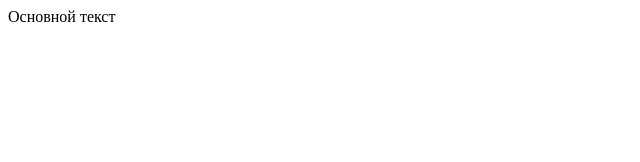
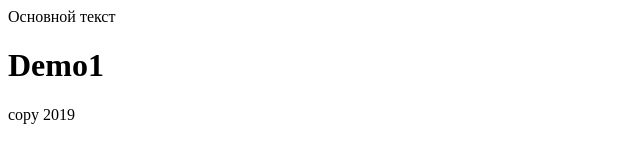
Before and after one commit to ShulaevIvan/git_last, a plain HTML site: page index.html in a window 1280 px wide. Shown: the whole page, without its empty margins (0-640 px from the left). Drawn offline with Linux system fonts and the light colour scheme.

Commit message:
footer added

```diff
--- a/index.html
+++ b/index.html
@@ -7,6 +7,8 @@
 </head>
 	Основной текст
 <body>
+    <h1>Demo1</h1>
+    <footer>copy 2019</footer>
 </body>
 
 </html>
```
